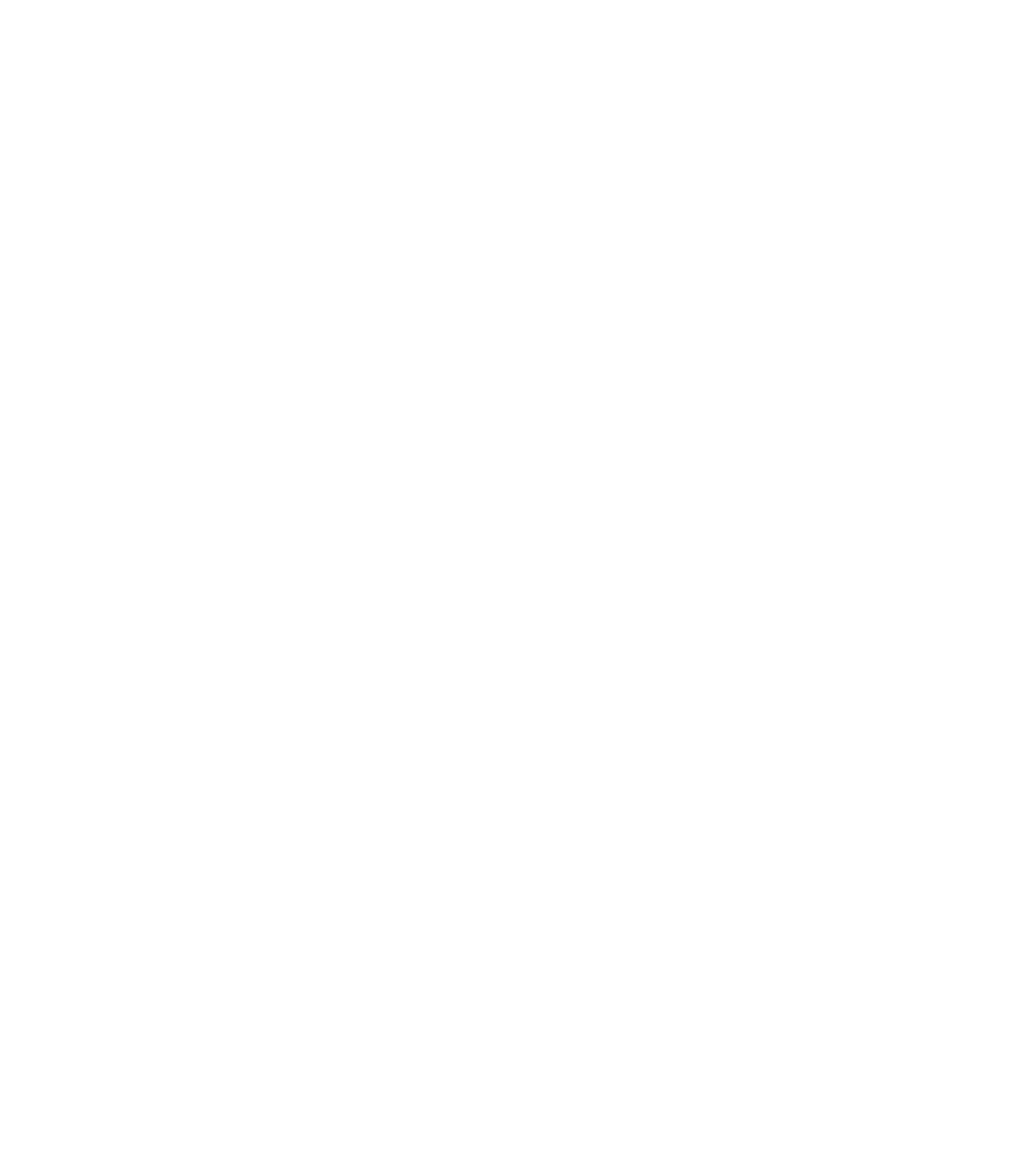
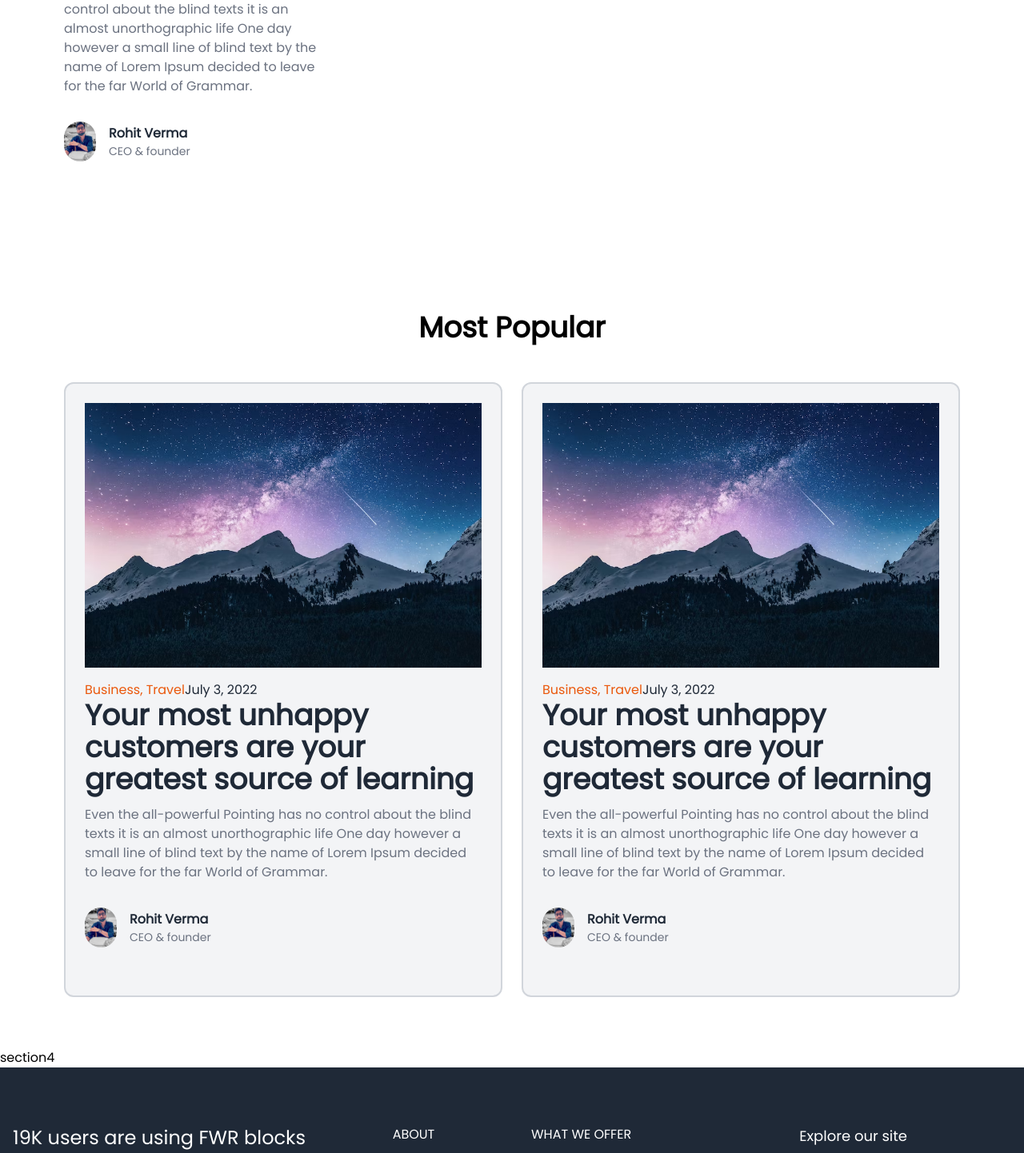
Before and after one commit to 07rv/Blog, a Next.js app: page / in a window 1280 px wide. Shown: the part 2733-4175 px from the top of the page at 80% size. Before the commit the page ends 1128 px from the top, so only its background shows below. Built offline with nearby package versions, Linux system fonts and the light colour scheme.

Commit message:
add section2,3,4 added

```diff
--- /dev/null
+++ b/components/section2.jsx
@@ -0,0 +1,65 @@
+import Link from "next/link";
+import Author from "./_child/author";
+import Image from "next/image";
+
+const section2 = () => {
+  return (
+    <section className="container mx-auto md:px-20 py-10">
+      <h1 className="font-bold text-4xl py-12 text-center">Latest Posts</h1>
+
+      {/* grid columns */}
+      <div className="grid md:grid-cols-2 lg:grid-cols-3 gap-14">
+        {Post()}
+        {Post()}
+        {Post()}
+        {Post()}
+        {Post()}
+        {Post()}
+        {Post()}
+      </div>
+    </section>
+  );
+};
+
+function Post() {
+  return (
+    <div className="item">
+      <div className="images">
+        <Link href={"/"}>
+          <Image
+            src={"/images/img1.avif"}
+            className="rounded"
+            width={500}
+            height={350}
+          />
+        </Link>
+      </div>
+      <div className="info flex justify-center flex-col py-4">
+        <div className="cat">
+          <Link href={"/"} className="text-orange-600 hover:text-orange-800">
+            Business, Travel
+          </Link>
+          <Link href={"/"} className="text-gray-800 hover:text-gray-600">
+            July 3, 2022
+          </Link>
+        </div>
+        <div className="title">
+          <Link
+            href={"/"}
+            className="text-xl font-bold text-gray-800 hover:text-gray-600"
+          >
+            Your most unhappy customers are your greatest source of learning
+          </Link>
+        </div>
+        <p className="text-gray-500 py-3">
+          Even the all-powerful Pointing has no control about the blind texts it
+          is an almost unorthographic life One day however a small line of blind
+          text by the name of Lorem Ipsum decided to leave for the far World of
+          Grammar.
+        </p>
+        <Author></Author>
+      </div>
+    </div>
+  );
+}
+export default section2;
--- /dev/null
+++ b/components/section3.jsx
@@ -0,0 +1,58 @@
+import Link from "next/link";
+import Image from "next/image";
+import Author from "./_child/author";
+
+const section3 = () => {
+  return (
+    <section className="container mx-auto md:px-20 py-16">
+      <h1 className="font-bold text-4xl py-12 text-center">Most Popular</h1>
+      <div class="grid grid-cols-1 md:grid-cols-4 lg:grid-cols-2 gap-6">
+        <div class="flex justify-center border-2 border-gray-300 rounded-xl p-6 bg-gray-100">
+          {Post()}
+        </div>
+        <div class="flex justify-center border-2 border-gray-300 rounded-xl p-6 bg-gray-100">
+          {Post()}
+        </div>
+      </div>
+    </section>
+  );
+};
+
+export default section3;
+
+function Post() {
+  return (
+    <div className="grid">
+      <div className="images">
+        <Link href={"/"}>
+          <Image src={"/images/img1.avif"} width={600} height={400} />
+        </Link>
+      </div>
+      <div className="info flex justify-center flex-col py-4">
+        <div className="cat">
+          <Link href={"/"} className="text-orange-600 hover:text-orange-800">
+            Business, Travel
+          </Link>
+          <Link href={"/"} className="text-gray-800 hover:text-gray-600">
+            July 3, 2022
+          </Link>
+        </div>
+        <div className="title">
+          <Link
+            href={"/"}
+            className="text-3xl md:text-4xl font-bold text-gray-800 hover:text-gray-600"
+          >
+            Your most unhappy customers are your greatest source of learning
+          </Link>
+        </div>
+        <p className="text-gray-500 py-3">
+          Even the all-powerful Pointing has no control about the blind texts it
+          is an almost unorthographic life One day however a small line of blind
+          text by the name of Lorem Ipsum decided to leave for the far World of
+          Grammar.
+        </p>
+        <Author></Author>
+      </div>
+    </div>
+  );
+}
--- /dev/null
+++ b/components/section4.jsx
@@ -0,0 +1,5 @@
+const section4 = () => {
+  return <div>section4</div>;
+};
+
+export default section4;
--- a/pages/index.js
+++ b/pages/index.js
@@ -1,9 +1,15 @@
 import Layout from "@/layout/Layout";
-import Section from "@/components/section1";
+import Section1 from "@/components/section1";
+import Section2 from "@/components/section2";
+import Section3 from "@/components/section3";
+import Section4 from "@/components/section4";
 export default function Home() {
   return (
     <Layout>
-      <Section />
+      <Section1 />
+      <Section2 />
+      <Section3 />
+      <Section4 />
     </Layout>
   );
 }
```
